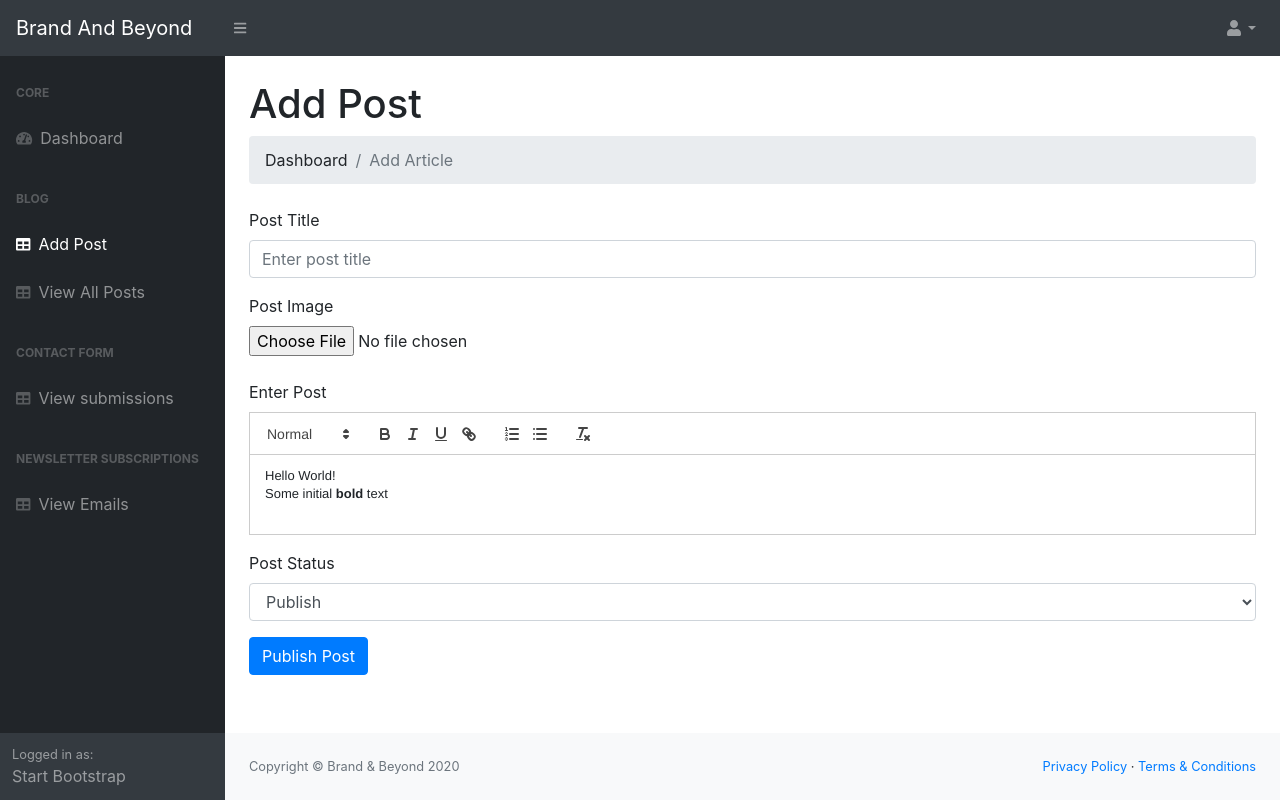
After one commit to juned1998/BrandB_assignment, a PHP site: page /admin/posts.php?source=add_post in a window 1280 px wide. The commit adds this page. Run offline with PHP 8.4, Linux system fonts and the light colour scheme; some libraries are stand-ins or nearby versions.

Commit message:
admin posts

```diff
--- /dev/null
+++ b/admin/includes/add_post.php
@@ -0,0 +1,105 @@
+<?php
+
+
+if(isset($_POST['create_post'])) {
+
+    $post_title        = escape($_POST['title']);
+    $post_image        = escape($_FILES['image']['name']);
+    $post_image_temp   = escape($_FILES['image']['tmp_name']);
+    $post_content      = escape($_POST['post_content']);
+    $post_status       = escape($_POST['post_status']);
+    $post_date         = escape(date('d-m-y'));
+
+
+    move_uploaded_file($post_image_temp, "../img/blog/$post_image" );
+
+
+    $query = "INSERT INTO posts(post_title, post_date,post_image,post_content,post_status) ";
+
+    $query .= "VALUES('{$post_title}',now(),'{$post_image}','{$post_content}','{$post_status}') ";
+
+    $create_post_query = mysqli_query($conn, $query);
+
+    if(!$create_post_query){
+        die("Query failed".mysqli_error($conn));
+    }
+
+    $the_post_id = mysqli_insert_id($connection);
+
+
+    // echo "<p class='bg-success'>Post Created. <a href='../post.php?p_id={$the_post_id}'>View Post </a> or <a href='posts.php'>Edit More Posts</a></p>";
+
+}
+
+?>
+
+
+<main>
+    <div class="container-fluid">
+        <h1 class="mt-4">Add Post</h1>
+        <ol class="breadcrumb mb-4">
+            <li class="breadcrumb-item">Dashboard
+            </li>
+            <li class="breadcrumb-item active">Add Article</li>
+        </ol>
+
+
+        <form action="" method="POST" enctype="multipart/form-data">
+            <div class="form-group"><label for="post-title">Post Title</label><input class="form-control" id="blog-title" type="text" name="post-title" placeholder="Enter post title"></div>
+
+            <div class="form-group">
+                <label for="poat-Image">Post Image</label>
+                <div class="custom-file">
+                    <input type="file"  id="customFile">
+                </div>
+            </div>
+
+            <!-- Create the editor container -->
+            <div class="form-group">
+                <label for="post-content">Enter Post</label>
+                <input name="post-content" type="hidden">
+                <div id="editor">
+                <p>Hello World!</p>
+                <p>Some initial <strong>bold</strong> text</p>
+                <p><br></p>
+                </div>
+            </div>
+
+            <div class="form-group">
+                <label for="post-status">Post Status</label><select class="form-control" id="post-status">
+                    <option>Publish</option>
+                    <option>Draft</option>
+                </select>
+            </div>
+
+            <div class="form-group">
+                <input class="btn btn-primary" type="submit" name="create_post" value="Publish Post">
+
+            </div>
+
+        </form>
+
+
+    </div>
+</main>
+
+
+
+<!-- Include the Quill library -->
+<script src="https://cdn.quilljs.com/1.3.6/quill.js"></script>
+<!-- Initialize Quill editor -->
+<script>
+    var quill = new Quill('#editor', {
+    theme: 'snow'
+    });
+
+    var form = document.querySelector('form');
+    form.onsubmit = function() {
+
+        // Populate hidden form on submit
+        var blog_content = document.querySelector('input[name=blog-content]');
+        blog_content.value = JSON.stringify(quill.getContents());
+
+        console.log("Submitted", $(form).serialize(), $(form).serializeArray());
+    }
+</script>
--- a/admin/includes/footer.php
+++ b/admin/includes/footer.php
@@ -12,12 +12,10 @@
                 </footer>
             </div>
         </div>
+        <script src="./customjs/app.js"></script>
         <script src="https://code.jquery.com/jquery-3.5.1.min.js" crossorigin="anonymous"></script>
         <script src="https://stackpath.bootstrapcdn.com/bootstrap/4.5.0/js/bootstrap.bundle.min.js" crossorigin="anonymous"></script>
         <script src="js/scripts.js"></script>
-        <script src="https://cdnjs.cloudflare.com/ajax/libs/Chart.js/2.8.0/Chart.min.js" crossorigin="anonymous"></script>
-        <script src="assets/demo/chart-area-demo.js"></script>
-        <script src="assets/demo/chart-bar-demo.js"></script>
         <script src="https://cdn.datatables.net/1.10.20/js/jquery.dataTables.min.js" crossorigin="anonymous"></script>
         <script src="https://cdn.datatables.net/1.10.20/js/dataTables.bootstrap4.min.js" crossorigin="anonymous"></script>
         <script src="assets/demo/datatables-demo.js"></script>
--- a/admin/includes/sidenav.php
+++ b/admin/includes/sidenav.php
@@ -12,13 +12,13 @@
                             </a>
 
                             <div class="sb-sidenav-menu-heading">Blog</div>
-                            <a class="nav-link" href="./addArticle.php">
+                            <a class="nav-link" href="./posts.php?source=add_post">
                                 <div class="sb-nav-link-icon"><i class="fas fa-table"></i></div>
-                                Add Article
+                                Add Post
                             </a>
-                            <a class="nav-link" href="./viewArticles.php">
+                            <a class="nav-link" href="./posts.php">
                                 <div class="sb-nav-link-icon"><i class="fas fa-table"></i></div>
-                                Update Articles
+                                View All Posts
                             </a>
 
 
--- a/admin/newsletterSubs.php
+++ b/admin/newsletterSubs.php
@@ -22,7 +22,7 @@
                 <i class="fas fa-table mr-1"></i>
                 Newsletter Email Subscriptions
 
-                <button class="btn btn-outline-dark" type="button">Download Emails</button>
+                <button class="btn btn-outline-dark float-right" type="button" id="download-mail-list" onclick="exportTableToCSV('emails.csv')">Download Emails</button>
             </div>
             <div class="card-body">
                 <div class="table-responsive">
--- /dev/null
+++ b/admin/posts.php
@@ -0,0 +1,30 @@
+<?php include './includes/header.php' ?>
+<?php include './includes/navigation.php' ?>
+<?php include './includes/sidenav.php' ?>
+<?php include './includes/config.php' ?>
+
+
+<?php
+  if(isset($_GET['source'])){
+      $source = $_GET['source'];
+  }else{
+      $source = "";
+  }
+
+  switch($source){
+      case 'add_post':
+          include "includes/add_post.php";
+      break;
+
+      case 'edit_post':
+          include "includes/edit_post.php";
+      break;
+
+      default :
+          include "includes/view_all_posts.php";
+  }
+
+
+?>
+
+<?php include './includes/footer.php' ?>
```
Also changed, not shown: admin/addArticle.php (deleted, +0 -75 lines), admin/assets/demo/chart-area-demo.js (deleted, +0 -54 lines), admin/assets/demo/chart-bar-demo.js (deleted, +0 -46 lines), admin/assets/demo/chart-pie-demo.js (deleted, +0 -16 lines), admin/includes/view_all_posts.php (added, +55 -0 lines), admin/customjs/app.js (added), admin/includes/edit_post.php (added).
